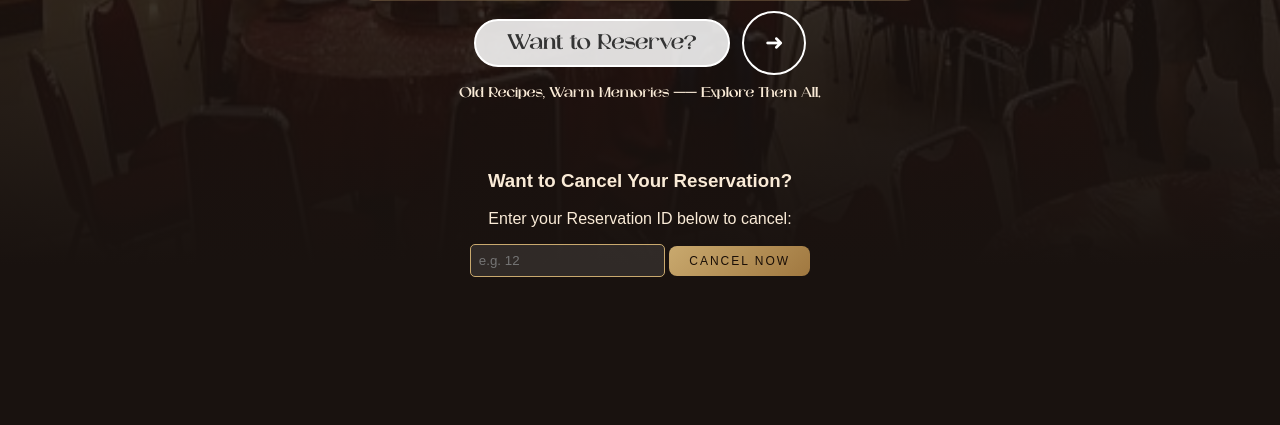
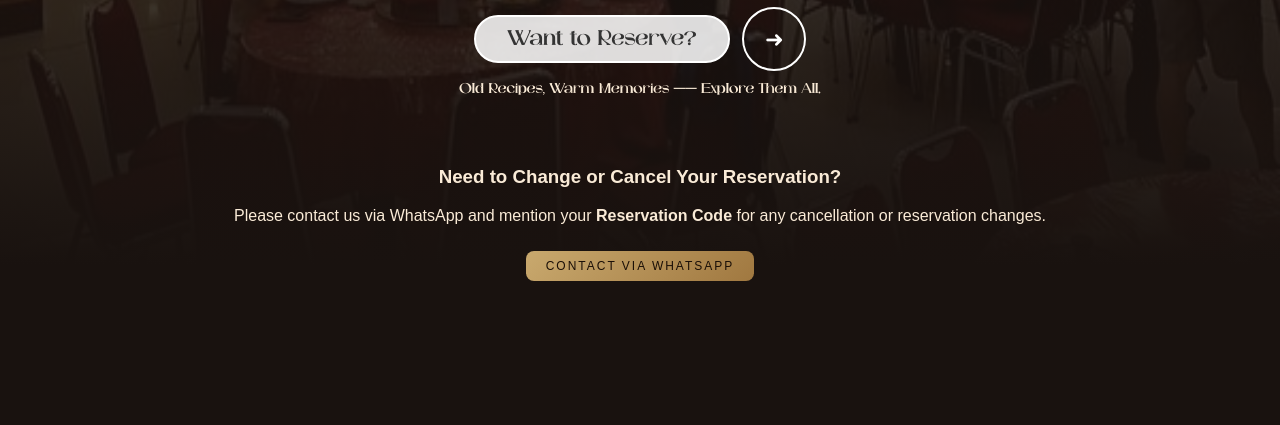
Before and after one commit to dothadance/gama_fixed_repository, a PHP site: page /index1.php in a window 1280 px wide. Shown: the part 3029-3454 px from the top of the page. Run offline with PHP 8.4, Linux system fonts and the light colour scheme; some web fonts are replaced.

```diff
--- a/index1.php
+++ b/index1.php
@@ -1,5 +1,28 @@
+<?php
+$successMessage = "";
+$reservationCode = "";
+
+if (isset($_GET['status']) && $_GET['status'] == 'success' && isset($_GET['code'])) {
+    $reservationCode = htmlspecialchars($_GET['code']);
+    $successMessage = "Reservation submitted successfully!";
+}
+?>
+
 <?php include 'header.php'; ?>
 <link rel="stylesheet" href="css/page1style.css">
+
+<?php if (!empty($successMessage)): ?>
+  <div class="reservation-success-box">
+    <h3>Reservation Submitted Successfully!</h3>
+    <p>Your Reservation Code:</p>
+    <div class="reservation-code-box"><?php echo $reservationCode; ?></div>
+    <p>Please save this code for future inquiries, changes, or cancellation.</p>
+  </div>
+
+  <script>
+    alert("Reservation submitted successfully!\nYour Reservation Code: <?php echo $reservationCode; ?>\nPlease save this code for future inquiries or cancellation.");
+  </script>
+<?php endif; ?>
 
 <div id="loader">
   <div class="loader-content">
@@ -51,15 +74,15 @@
   </div>
   <section id="page4gallery" class="gallery4">
     <figure class="gallery4-item">
-        <img src="images/selondeng.jpg">
+      <img src="image/selondeng.jpg">
       <figcaption>Selondeng</figcaption>
     </figure>
     <figure class="gallery4-item">
-        <img src="images/ounie.png">
+      <img src="image/ounie.png">
       <figcaption>Ounie</figcaption>
     </figure>
     <figure class="gallery4-item">
-        <img src="images/udangmentega1.jpg">
+      <img src="image/udangmentega1.jpg">
       <figcaption>Udang Mentega</figcaption>
     </figure>
   </section>
@@ -87,6 +110,7 @@
           <input type="tel" name="phone_number" placeholder="+62 812 ..." required>
         </div>
       </div>
+
       <div class="form-row">
         <div class="form-field">
           <label>Date</label>
@@ -97,6 +121,7 @@
           <input type="time" name="time" required>
         </div>
       </div>
+
       <div class="form-row">
         <div class="form-field">
           <label>Number of Guests</label>
@@ -111,6 +136,7 @@
             <option value="10+">10+ people</option>
           </select>
         </div>
+
         <div class="form-field">
           <label>Occasion (optional)</label>
           <select name="occasion">
@@ -123,10 +149,12 @@
           </select>
         </div>
       </div>
+
       <div class="form-field">
         <label>Special Requests (optional)</label>
         <textarea name="notes" placeholder="Dietary restrictions, seating preference, etc."></textarea>
       </div>
+
       <button type="submit" class="wa-btn">Submit Reservation</button>
       <p class="form-note">Your data will be saved securely in our system for confirmation.</p>
     </form>
@@ -141,6 +169,8 @@
     <p>Old Recipes, Warm Memories ── Explore Them All.</p>
   </div>
 
+  <?php
+  /*
   <div class="cancel-reservation-wrapper" style="margin-top: 50px; text-align: center; color: antiquewhite;">
       <h3>Want to Cancel Your Reservation?</h3>
       <p>Enter your Reservation ID below to cancel:</p>
@@ -150,12 +180,26 @@
           <button type="submit" class="wa-btn" style="width: auto; padding: 8px 20px; margin-top: 0;">Cancel Now</button>
       </form>
   </div>
+  */
+  ?>
+
+  <div class="cancel-reservation-wrapper" style="margin-top: 50px; text-align: center; color: antiquewhite;">
+    <h3>Need to Change or Cancel Your Reservation?</h3>
+    <p>
+      Please contact us via WhatsApp and mention your <strong>Reservation Code</strong> for any cancellation or reservation changes.
+    </p>
+    <button type="button" class="wa-btn" style="width: auto; padding: 8px 20px; margin-top: 10px;"
+      onclick="window.open('https://wa.me/628115631222', '_blank')">
+      Contact via WhatsApp
+    </button>
+  </div>
+
 </section>
 
 <script>
 window.addEventListener('load', function() {
     var loader = document.getElementById('loader');
-    if(loader) {
+    if (loader) {
         loader.style.opacity = '0';
         setTimeout(function() {
             loader.style.display = 'none';
@@ -163,3 +207,8 @@ window.addEventListener('load', function() {
     }
 });
 </script>
+
+<script src="js/page1js.js"></script>
+
+</body>
+</html>
```
Lines whose indentation alone changed are shown as unchanged.
